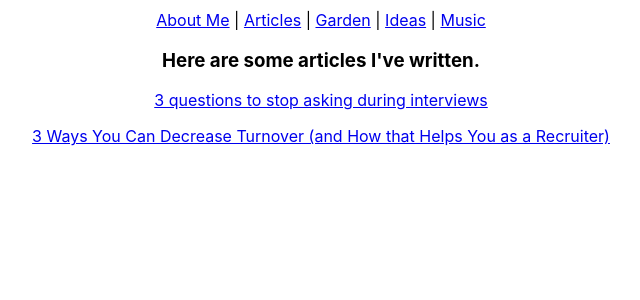
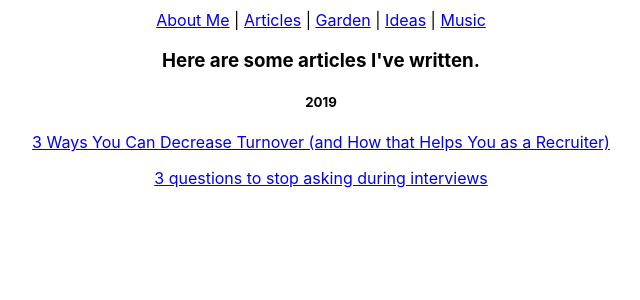
Before and after one commit to isabelcasal/isabelcasal.github.io, a React (Create React App) app: page /articles in a window 1280 px wide. Shown: the top 300 px of the page, without its empty margins (319-959 px from the left). Built offline with nearby package versions, Linux system fonts and the light colour scheme.

Commit message:
added garden

```diff
--- a/src/App.js
+++ b/src/App.js
@@ -3,6 +3,7 @@ import './App.css';
 import { Router, Link } from "@reach/router"
 import AboutMe from './AboutMe';
 import Articles from './Articles';
+import Garden from './Garden';
 
 export default class App extends Component {
     render() {
@@ -20,6 +21,7 @@ export default class App extends Component {
                 <Router>
                     <AboutMe path="/" />
                     <Articles path="/articles"/>
+                    <Garden path="/garden"/>
                 </Router>
             </div>
         );
--- a/src/Articles.js
+++ b/src/Articles.js
@@ -7,14 +7,15 @@ export default class Articles extends Component {
                 <h3>
                     Here are some articles I've written.
                 </h3>
+                <h5>2019</h5>
+                <p>
+                    <a href="https://blog.goodtime.io/2019/07/3-decrease-turnover-helps-recruiter/">
+                        3 Ways You Can Decrease Turnover (and How that Helps You as a Recruiter)
+                    </a>
+                </p>
                 <p>
                     <a href="https://blog.goodtime.io/2019/04/3-questions-stop-asking-interviews/">
                         3 questions to stop asking during interviews
-                    </a>
-                </p>
-                <p>
-                    <a href="https://blog.goodtime.io/2019/07/3-decrease-turnover-helps-recruiter/">
-                        3 Ways You Can Decrease Turnover (and How that Helps You as a Recruiter)
                     </a>
                 </p>
             </div>
--- /dev/null
+++ b/src/Garden.js
@@ -0,0 +1,18 @@
+import React, { Component } from 'react';
+import garden from './img/garden-2018.png';
+
+export default class Garden extends Component {
+    render() {
+        return (
+            <div>
+                <p>
+                    For me, gardening brings awareness of life. Watching my garden evolve over the years has made me a long term thinker and has brought me much inner peace.
+                </p>
+                <p>
+                    ❤️ ✌️🌱
+                </p>
+                <img src={garden} alt="Garden" style={{height: '400px'}}/>
+            </div>
+        )
+    }
+}
```
Also changed, not shown: 1 other file (tests, documents, lock files or other folders).
